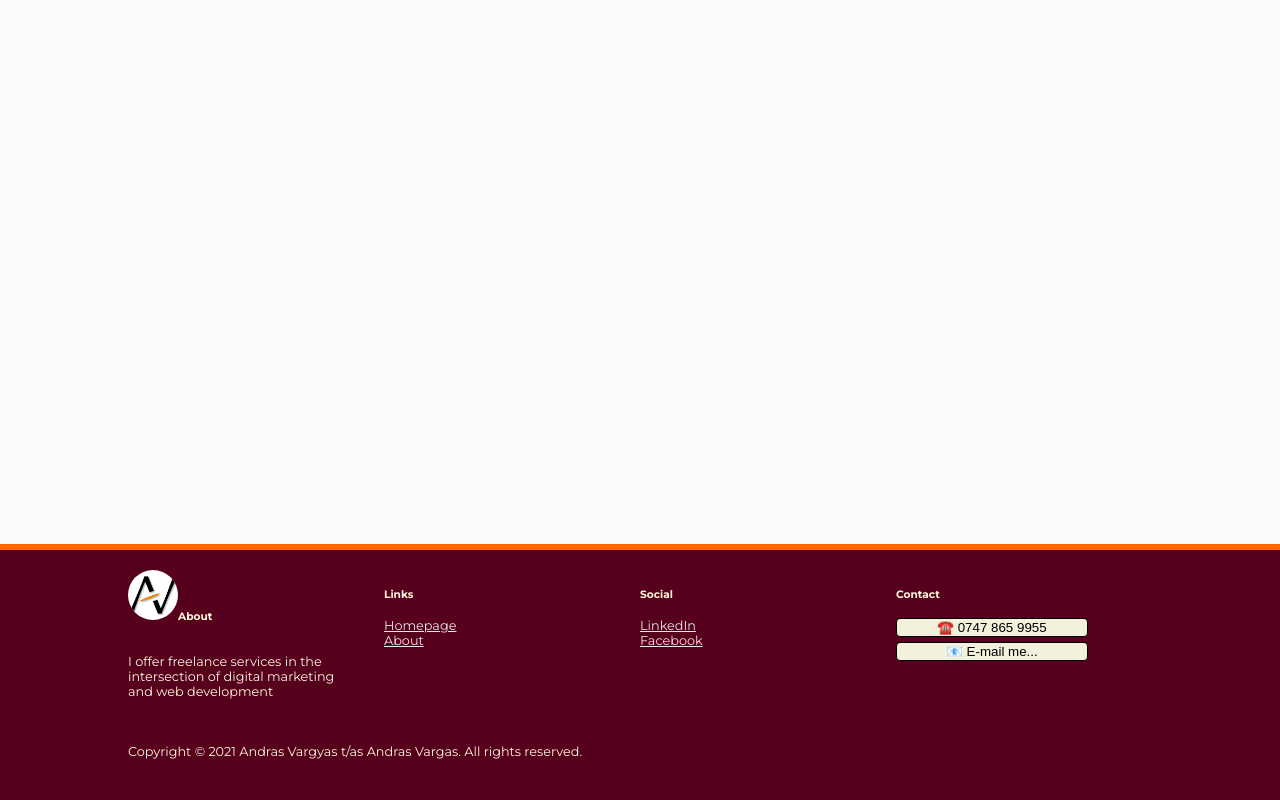
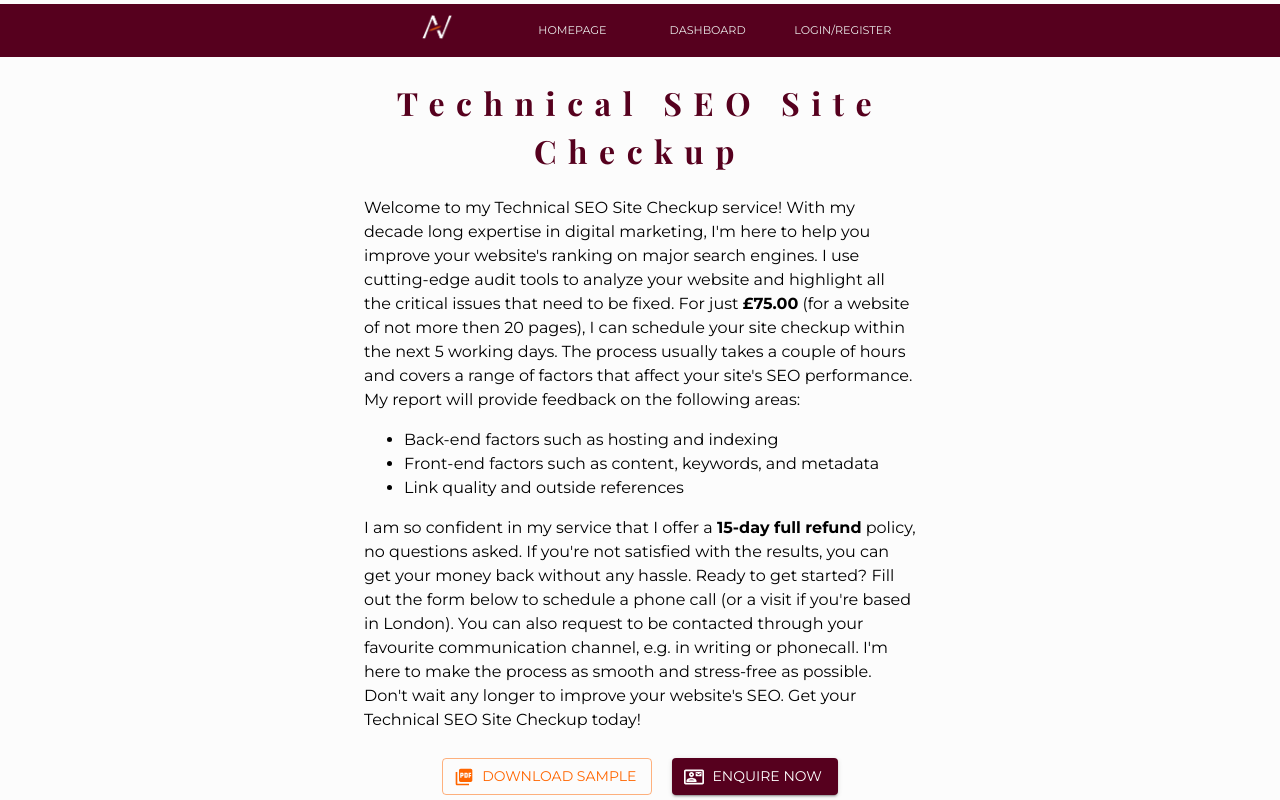
Before and after one commit to andvargas/andrasvargas.com, a React (Create React App) app: page /technical-seo-audit-service in a window 1280 px wide. Shown: the top 800 px of the page. Built offline with nearby package versions, Linux system fonts and the light colour scheme; a web font is replaced by a local one.

Commit message:
Created services page

```diff
--- /dev/null
+++ b/public/service-seo-audit.md
@@ -0,0 +1,12 @@
+# Technical SEO Site Checkup
+
+Welcome to my Technical SEO Site Checkup service! With my decade long expertise in digital marketing, I'm here to help you improve your website's ranking on major search engines. I use cutting-edge audit tools to analyze your website and highlight all the critical issues that need to be fixed.
+For just **£75.00** (for a website of not more then 20 pages), I can schedule your site checkup within the next 5 working days. The process usually takes a couple of hours and covers a range of factors that affect your site's SEO performance. My report will provide feedback on the following areas:
+
+- Back-end factors such as hosting and indexing
+- Front-end factors such as content, keywords, and metadata
+- Link quality and outside references
+
+I am so confident in my service that I offer a **15-day full refund** policy, no questions asked. If you're not satisfied with the results, you can get your money back without any hassle.
+Ready to get started? Fill out the form below to schedule a phone call (or a visit if you're based in London). You can also request to be contacted through your favourite communication channel, e.g. in writing or phonecall. I'm here to make the process as smooth and stress-free as possible.
+Don't wait any longer to improve your website's SEO. Get your Technical SEO Site Checkup today!
--- a/src/App.js
+++ b/src/App.js
@@ -15,21 +15,24 @@ import SamplePage from "./containers/Page/SamplePage";
 import Footer from "./containers/Footer/Footer";
 import ScrollToTop from "./components/UI/ScrollToTop";
 import AddPost from "./containers/Page/AddPost";
+import Service1 from "./containers/Service1";
 
 const theme = createTheme({
   palette: {
     primary: {
       main: "#ff6600",
+      contrastText: "white",
     },
     secondary: {
       main: "#56001e",
+      contrastText: "white",
     },
     wa: {
       color: "red",
     },
   },
   typography: {
-    fontFamily: ["sans-serif", "Roboto"],
+    fontFamily: ["Montserrat", "sans-serif", "Roboto"],
     h1: {
       fontSize: 30,
       fontWeight: "bold",
@@ -63,6 +66,7 @@ class App extends Component {
           <Route path="/" element={<Homepage />} />
           <Route path="/dashboard" element={<Dashboard />} />
           <Route path="/add-post" element={<AddPost />} /> {/*  remove this when live */}
+          <Route path="/technical-seo-audit-service" element={<Service1 />} />
         </Routes>
       </ScrollToTop>
     );
--- a/src/components/Logo/Logo.js
+++ b/src/components/Logo/Logo.js
@@ -1,7 +1,7 @@
 import { Link } from "react-router-dom";
 import avlogo from "../../staticAssets/av-logo.png";
 
-const logo = (props) => (
+const Logo = (props) => (
   <div>
     <Link to="/">
       <img src={avlogo} width="200" alt="logo" />
@@ -9,4 +9,4 @@ const logo = (props) => (
   </div>
 );
 
-export default logo;
+export default Logo;
--- a/src/components/Navigation/NavBar.js
+++ b/src/components/Navigation/NavBar.js
@@ -1,29 +1,22 @@
-import React from 'react';
-import classes from './NavBar.module.css';
+import React from "react";
+import classes from "./NavBar.module.css";
+import avLogo from "../../staticAssets/avlogo-white.png";
 
-import NavBarItem from './NavBarItem';
-import { SupervisedUserCircle, Home, AccountCircle } from '@material-ui/icons';
+import NavBarItem from "./NavBarItem2";
+
+// import { SupervisedUserCircle, Home, AccountCircle } from "@material-ui/icons";
 
 const navBar = (props) => {
-    return (
-        <ul className={classes.NavBar}>
-            <NavBarItem link="/" exact>
-                <Home />Homepage
-            </NavBarItem>
-            <NavBarItem link="/dashboard" exact>
-                <SupervisedUserCircle  />Dashboard
-            </NavBarItem>
-            { !props.isAuth
-                ? <NavBarItem link="/register" exact>
-                <AccountCircle />Login/Register
-                </NavBarItem>
-                : <NavBarItem link="/logout" exact>
-                    <AccountCircle />Log Out
-                </NavBarItem>}
-
-        </ul>
-    )
-
-}
+  return (
+    <ul className={classes.navBar}>
+      <NavBarItem>
+        <img src={avLogo} width="30" alt="logo" />
+      </NavBarItem>
+      <NavBarItem link="/">Homepage</NavBarItem>
+      <NavBarItem link="/dashboard">Dashboard</NavBarItem>
+      {!props.isAuth ? <NavBarItem link="/register">Login/Register</NavBarItem> : <NavBarItem link="/logout">Log Out</NavBarItem>}
+    </ul>
+  );
+};
 
 export default navBar;
--- a/src/components/Navigation/NavBar.module.css
+++ b/src/components/Navigation/NavBar.module.css
@@ -1,12 +1,12 @@
-.NavBar {
+.navBar {
+  background-color: #56001e;
   list-style: none;
   display: flex;
   flex-flow: row;
   align-items: center;
-  justify-content: flex-start;
+  justify-content: center;
   padding: 0;
   margin-top: 4px;
-  height: 100%;
 }
 .NavBarItem {
   background-color: #56001e;
@@ -28,3 +28,9 @@
 .active {
   display: none;
 }
+
+@media only screen and (max-width: 767px) {
+  .navBar {
+    flex-direction: column;
+  }
+}
--- /dev/null
+++ b/src/components/Navigation/NavBarItem2.js
@@ -0,0 +1,37 @@
+import React from "react";
+import { styled } from "@material-ui/core/styles";
+import { Button } from "@material-ui/core";
+import { Link } from "react-router-dom";
+
+//import classes from "./NavBar.module.css";
+
+const Item = styled(Button)({
+  fontFamily: "Montserrat, sans serif",
+  fontSize: "0.7em",
+  padding: "1px",
+  color: "white",
+  width: "9vw",
+
+  "&:hover": {
+    WebkitFontSmoothing: "antialiased",
+    fontWeight: "bold",
+  },
+  "& a": {
+    textDecoration: "none",
+  },
+  "& @media only screen and (max-width: 768px)": {
+    color: "black",
+  },
+});
+
+const NavBarItem = (props) => {
+  return (
+    <li>
+      <Item /* className={classes.NavBarItem} */>
+        <Link to={props.link}>{props.children}</Link>
+      </Item>
+    </li>
+  );
+};
+
+export default NavBarItem;
--- a/src/components/UI/Button/Button.module.css
+++ b/src/components/UI/Button/Button.module.css
@@ -1,3 +1,3 @@
 .Button {
-    margin: 10px;
+  margin: 10px;
 }
--- a/src/containers/Footer/Footer.js
+++ b/src/containers/Footer/Footer.js
@@ -43,6 +43,7 @@ const Footer = () => {
           <h5>Links</h5>
           <Link to="/">Homepage</Link>
           <Link to="/about">About</Link>
+          <Link to="/technical-seo-audit-service">Technical SEO</Link>
         </div>
         <div className="footerCard">
           <h5>Social</h5>
--- a/src/containers/Homepage/Homepage.js
+++ b/src/containers/Homepage/Homepage.js
@@ -73,7 +73,7 @@ class Homepage extends Component {
             </Fab>
           </Tooltip>
         </a> */}
-        <Tooltip title="Send WhatsApp Message (will open your app)" placement="left-end">
+        <Tooltip title="Send me a WhatsApp Message (will open your app)" placement="left-end">
           <Fab color="wa" href="https://wa.me/447478659955" target="_blank" rel="noreferrer" style={classes.wa}>
             <WhatsApp />
           </Fab>
--- a/src/containers/Page/SamplePage.js
+++ b/src/containers/Page/SamplePage.js
@@ -4,6 +4,7 @@ import { useSelector } from "react-redux";
 import { useNavigate } from "react-router-dom";
 import axios from "../../axios-instance";
 import ReactMarkdown from "react-markdown";
+
 import Helmet from "react-helmet";
 import { makeStyles } from "@material-ui/core/styles";
 import { MoreVert, Menu, NoteAdd } from "@material-ui/icons";
--- /dev/null
+++ b/src/containers/Service1.js
@@ -0,0 +1,81 @@
+import { Modal, Button, Container, Typography } from "@material-ui/core";
+import React, { useState, useEffect } from "react";
+import NavBar from "../components/Navigation/NavBar";
+import ReactMarkdown from "react-markdown";
+import { makeStyles } from "@material-ui/core/styles";
+import { PictureAsPdf, ContactMailOutlined } from "@material-ui/icons";
+import ContactForm from "../components/contactForm";
+
+const useStyles = makeStyles((theme) => ({
+  textToLeft: {
+    "& > p, ul": {
+      textAlign: "left",
+    },
+  },
+  btn: {
+    textDecoration: "none",
+  },
+  modal: {
+    display: "flex",
+    alignItems: "center",
+    justifyContent: "center",
+  },
+  paper: {
+    position: "absolute",
+    width: 400,
+    backgroundColor: theme.palette.background.paper,
+    border: "2px solid #000",
+    boxShadow: theme.shadows[5],
+    padding: theme.spacing(2, 4, 3),
+  },
+  container: {
+    paddingBottom: "40px",
+  },
+}));
+
+const Service1 = () => {
+  const [content, setContent] = useState("");
+  const [open, setOpen] = useState(false);
+  const classes = useStyles();
+
+  useEffect(() => {
+    fetch("/service-seo-audit.md")
+      .then((response) => response.text())
+      .then((data) => {
+        setContent(data);
+      });
+  }, []);
+
+  const formHandleOpen = () => {
+    setOpen(true);
+  };
+  const formHandleClose = () => {
+    setOpen(false);
+  };
+  return (
+    <>
+      <Modal open={open} onClose={formHandleClose} className={classes.modal}>
+        <div className={classes.paper}>
+          <ContactForm onClose={formHandleClose} />
+        </div>
+      </Modal>
+      <NavBar />
+      <Container maxWidth="sm" className={classes.container}>
+        <Typography component="div">
+          <ReactMarkdown className={classes.textToLeft}>{content}</ReactMarkdown>
+        </Typography>
+        <a href="/technical-seo-audit.pdf" target="_blank">
+          <Button variant="outlined" color="primary" startIcon={<PictureAsPdf />}>
+            Download Sample
+          </Button>
+        </a>
+
+        <Button variant="contained" color="secondary" className={classes.btn} startIcon={<ContactMailOutlined />} onClick={formHandleOpen}>
+          Enquire Now
+        </Button>
+      </Container>
+    </>
+  );
+};
+
+export default Service1;
```
Also changed, not shown: src/components/contactForm.js (+59 -59 lines), src/staticAssets/avlogo-white.png (added), 1 other file (tests, documents, lock files or other folders).
